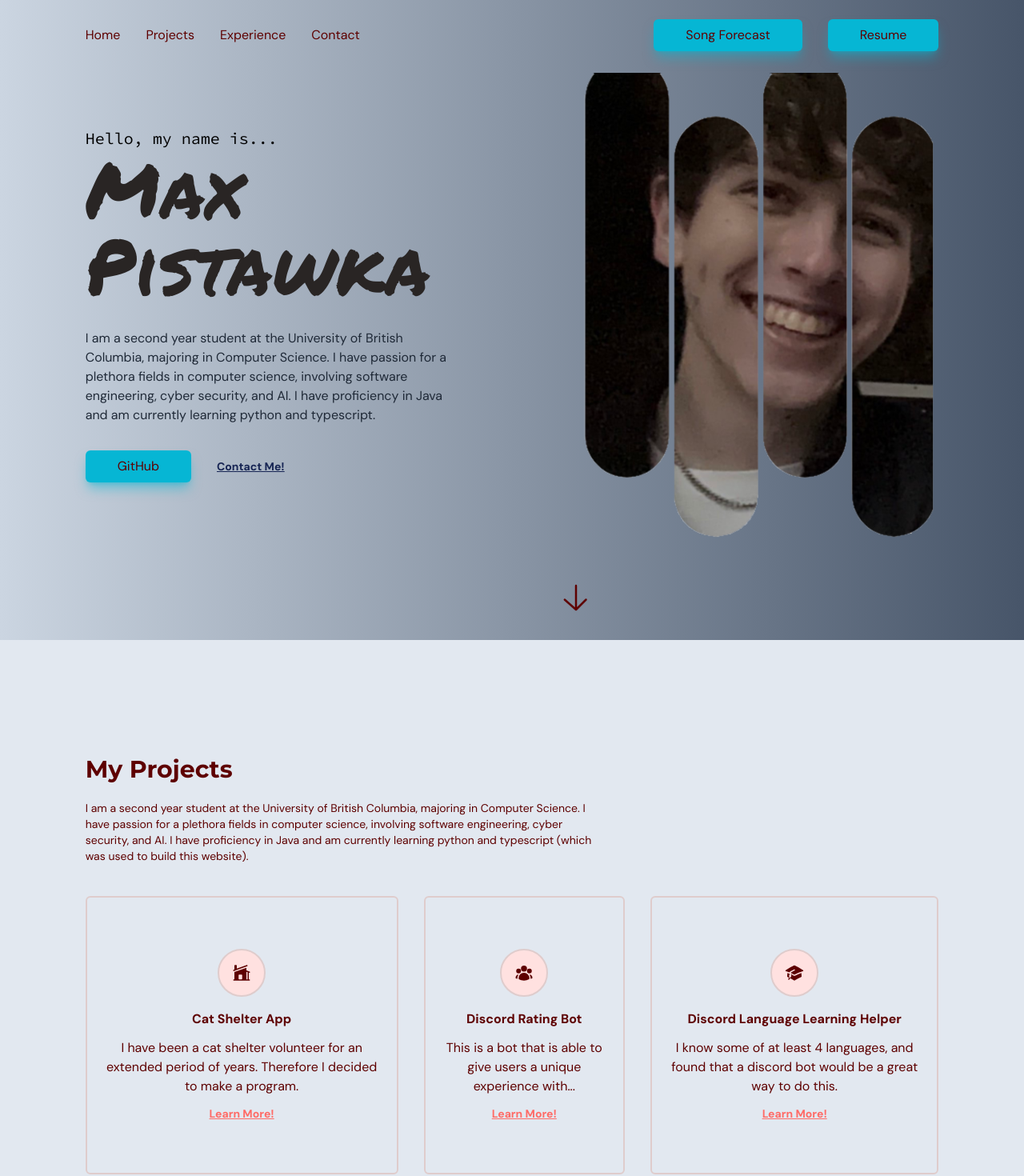
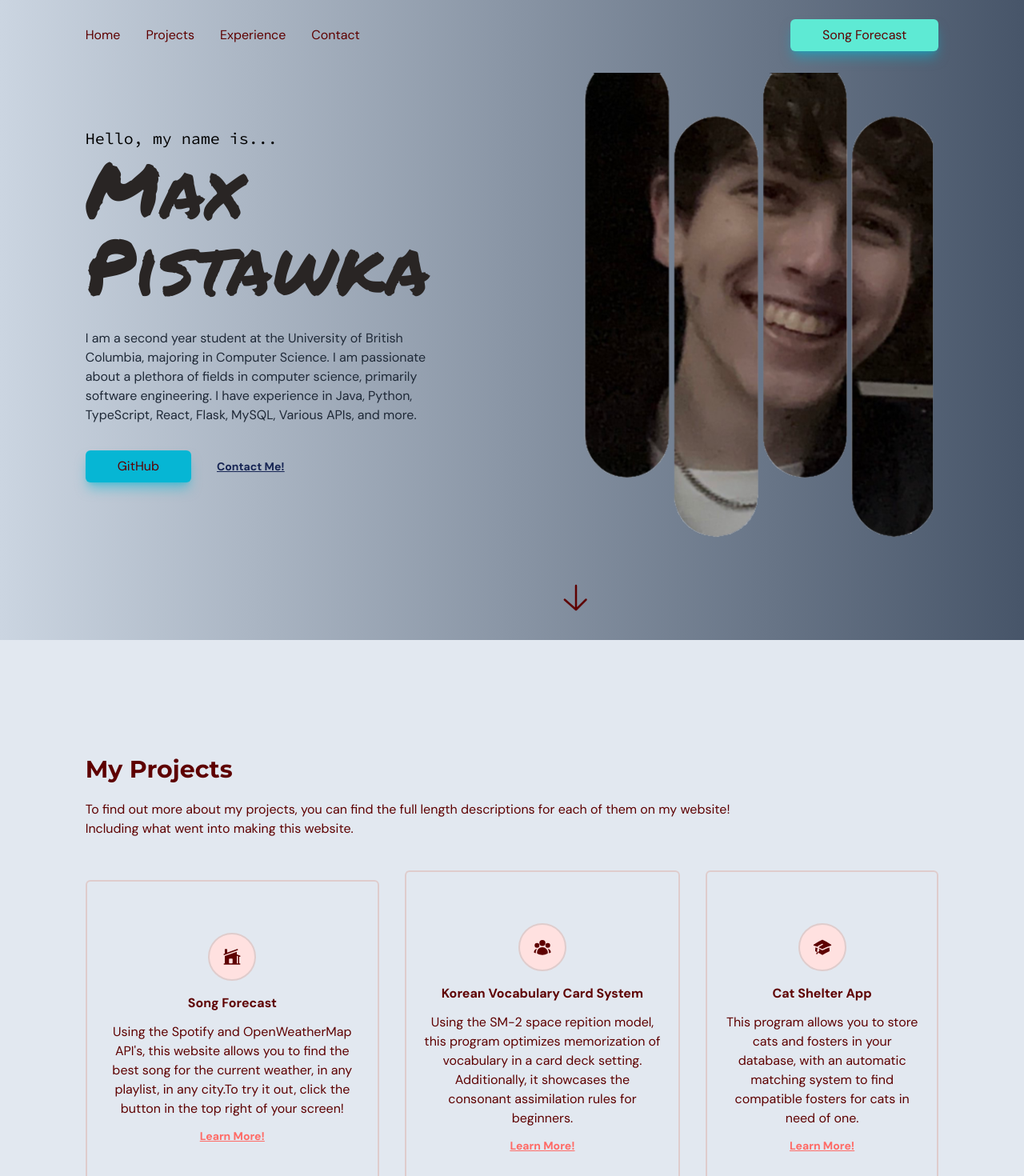
Before and after one commit to maxpistawka/My-Portfolio-Website, a React (Vite) app: page / in a window 1280 px wide. Shown: the top 1470 px of the page at 80% size. Built offline with nearby package versions, Linux system fonts and the light colour scheme.

Commit message:
Updated text

```diff
--- a/src/scenes/experience/index.tsx
+++ b/src/scenes/experience/index.tsx
@@ -14,32 +14,27 @@ import Class from "./Class";
 const classes: Array<ClassType>  = [
     {
         name: "Java Experience",
-        description: "I have been actively using Java for 3 year. I have been actively using Java for 3 year. I have been actively using Java for 3 year. I have been actively using Java for 3 year. I have been actively using Java for 3 year.",
+        description: "I have been actively using Java for 4 years, including writting the entirety of my Cat Shelter Registry program using Java (and using Swing for my GUI).",
         image: javalogo,
     },
     {
         name: "Python Experience",
-        description: "I have been actively using Java for 3 year. I have been actively using Java for 3 year. I have been actively using Java for 3 year. I have been actively using Java for 3 year. I have been actively using Java for 3 year.",
+        description: "I have been actively using Python for the past 2 years, and virtually all of my leetcode questions aswell as my Korean Vocabulary Card App are written in Python.",
         image: pythonlogo,
     },
     {
         name: "React Experience",
-        description: "I have been actively using Java for 3 year. I have been actively using Java for 3 year. I have been actively using Java for 3 year. I have been actively using Java for 3 year. I have been actively using Java for 3 year.",
+        description: "Both this website, aswell as the website for Song Forecast heavily rely on React for the front-end development.",
         image: reactlogo,
     },
     {
         name: "TypeScript Experience",
-        description: "I have been actively using Java for 3 year. I have been actively using Java for 3 year. I have been actively using Java for 3 year. I have been actively using Java for 3 year. I have been actively using Java for 3 year.",
+        description: "I have created both this website, aswell as the website for my Song Forecast Project using TypeScript and my proficiency can be displayed through them.",
         image: tslogo,
     },
     {
-        name: "Relevant Class Experience",
-        description: "I have been actively using Java for 3 year. I have been actively using Java for 3 year. I have been actively using Java for 3 year. I have been actively using Java for 3 year. I have been actively using Java for 3 year.",
-        image: dockerlogo,
-    },
-    {
         name: "Other Experience",
-        description: "Ive also done some quantum stuffI have been actively using Java for 3 year. I have been actively using Java for 3 year. I have been actively using Java for 3 year. I have been actively using Java for 3 year. I have been actively using Java for 3 year.",
+        description: "I have experience in Flask, MySQL, RESTful API access level management design, CSS, HTML, Tailwind, Vite, JSON, and more. ",
         image: otherlogo,
     },
 ]
@@ -74,7 +69,7 @@ const Experience = ({setSelectedPage}: Props) => {
                 </div>
             </motion.div>
             <div className = "mx-14 mt-10 h-[550px]  over overflow-x-auto overflow-y-hidden">
-                <ul className = "w-[3020px] whitespace-no-wrap ">
+                <ul className = "w-[2500px] whitespace-no-wrap ">
                     {classes.map((item, index) => (
                         <Class
                             key = {`$item.name-${index}`}
--- a/src/scenes/home/index.tsx
+++ b/src/scenes/home/index.tsx
@@ -52,8 +52,8 @@ const Home = ({ setSelectedPage }: Props) => {
             </div>
 
             <p className="mt-8 text-m  text-gray-800">
-              I am a second year student at the University of British Columbia, majoring in Computer Science. I have passion for a plethora fields in computer science,
-              involving software engineering, cyber security, and AI. I have proficiency in Java and am currently learning python and typescript.
+              I am a second year student at the University of British Columbia, majoring in Computer Science. I am passionate about a plethora of fields in computer science,
+              primarily software engineering. I have experience in Java, Python, TypeScript, React, Flask, MySQL, Various APIs, and more.
             </p>
           </motion.div>
 
--- a/src/scenes/navbar/index.tsx
+++ b/src/scenes/navbar/index.tsx
@@ -57,18 +57,13 @@ const Navbar = ({ isTopOfPage, selectedPage, setSelectedPage }: Props) => {
 
                 <div className={`${flexBetween} gap-8`}>
 
-                    <a className="rounded-md bg-cyan-500 shadow-lg shadow-cyan-500/50 px-10 py-2 hover:bg-red-500 hover:text-white"
+                    <a className="rounded-md  bg-teal-300 shadow-lg shadow-cyan-500/50 px-10 py-2 hover:bg-red-500 hover:text-white"
                       href= "https://www.songforecast.com/"
                       target="_blank">
 
 
                     Song Forecast</a>
-                    <a className="rounded-md bg-cyan-500 shadow-lg shadow-cyan-500/50 px-10 py-2 hover:bg-red-500 hover:text-white"
-                      href= "https://drive.google.com/file/d/1b9vQPxNb36RMLUaBCZqyYJlDnBA_kiNJ/view?usp=sharing"
-                      target="_blank">
 
-
-                    Resume</a>
                 </div>
               </div>
             ) : (
--- a/src/scenes/projects/index.tsx
+++ b/src/scenes/projects/index.tsx
@@ -12,21 +12,23 @@ type Props = {
 const projects: Array<ProjectType> = [
   {
     icon: <HomeModernIcon className = "h-6 w-6" />,
-    title: "Cat Shelter App",
+    title: "Song Forecast",
     description:
-      "I have been a cat shelter volunteer for an extended period of years. Therefore I decided to make a program."
+    "Using the Spotify and OpenWeatherMap API's, this website allows you to find the best song for the current weather, in any playlist, in any city." +
+    "To try it out, click the button in the top right of your screen!"
   },
   {
     icon: <UserGroupIcon className = "h-6 w-6" />,
-    title: "Discord Rating Bot",
+    title: "Korean Vocabulary Card System",
     description:
-      "This is a bot that is able to give users a unique experience with..."
+    "Using the SM-2 space repition model, this program optimizes memorization of vocabulary in a card deck setting. " +
+    "Additionally, it showcases the consonant assimilation rules for beginners."
   },
   {
     icon: <AcademicCapIcon className = "h-6 w-6" />,
-    title: "Discord Language Learning Helper",
+    title: "Cat Shelter App",
     description:
-      "I know some of at least 4 languages, and found that a discord bot would be a great way to do this."
+     " This program allows you to store cats  and fosters in your database, with an automatic matching system to find compatible fosters for cats in need of one. "
   },
 ]
 const container = {
@@ -46,7 +48,7 @@ const Projects = ({setSelectedPage}: Props) => {
   >
     {/*HEADER*/}
     <motion.div
-    className=" md:w-3/5"
+    className=" md:w-4/5"
     initial="hidden"
     whileInView="visible"
     viewport={{ once: true, amount: 0.5 }}
@@ -60,8 +62,8 @@ const Projects = ({setSelectedPage}: Props) => {
         My Projects
 
       </HText>
-      <p className ="my-5 text-sm">
-        I am a second year student at the University of British Columbia, majoring in Computer Science. I have passion for a plethora fields in computer science, involving software engineering, cyber security, and AI. I have proficiency in Java and am currently learning python and typescript (which was used to build this website).
+      <p className ="my-5 text-m">
+        To find out more about my projects, you can find the full length descriptions for each of them on my website! Including what went into making this website.
       </p>
     </motion.div>
     {/*BENEFITS*/}
```
